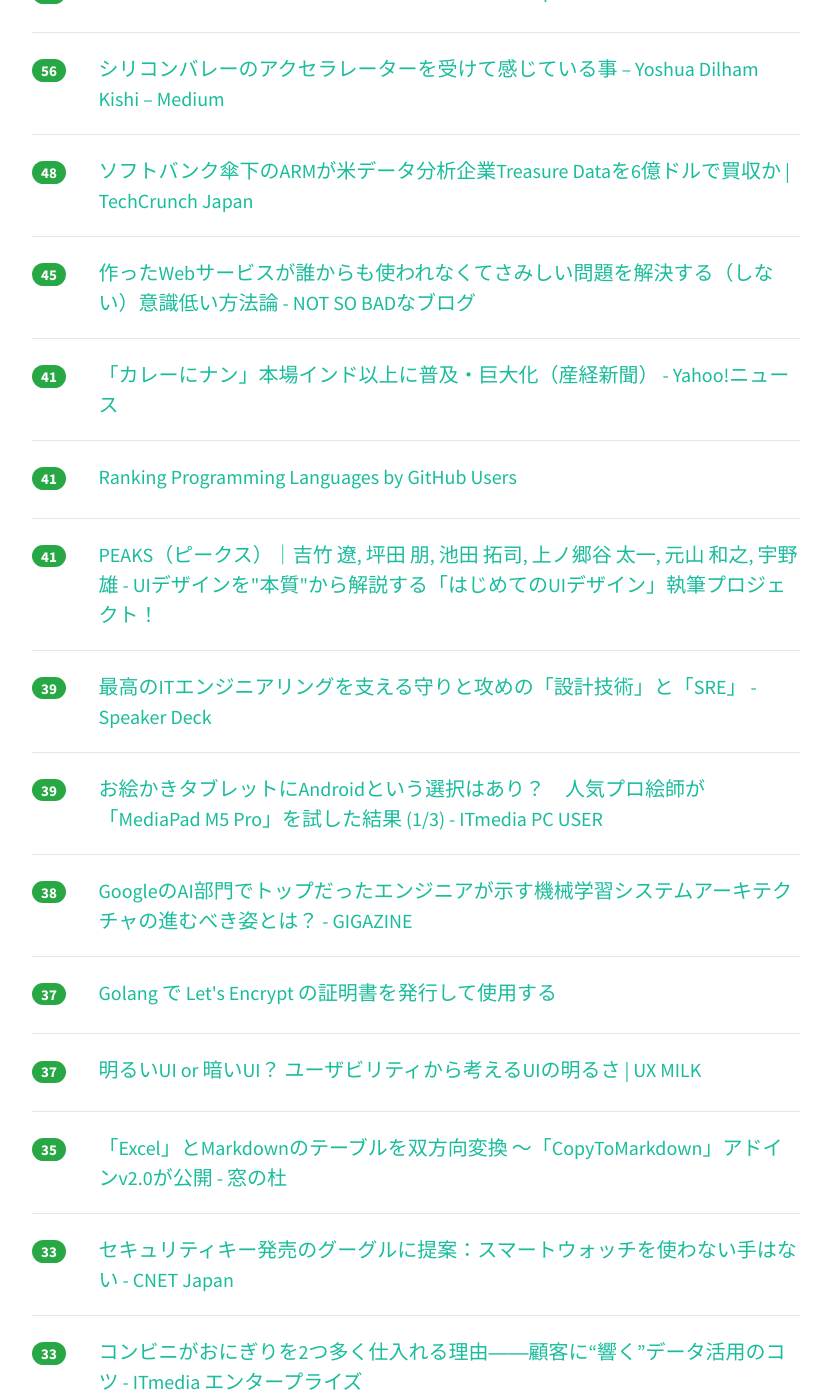
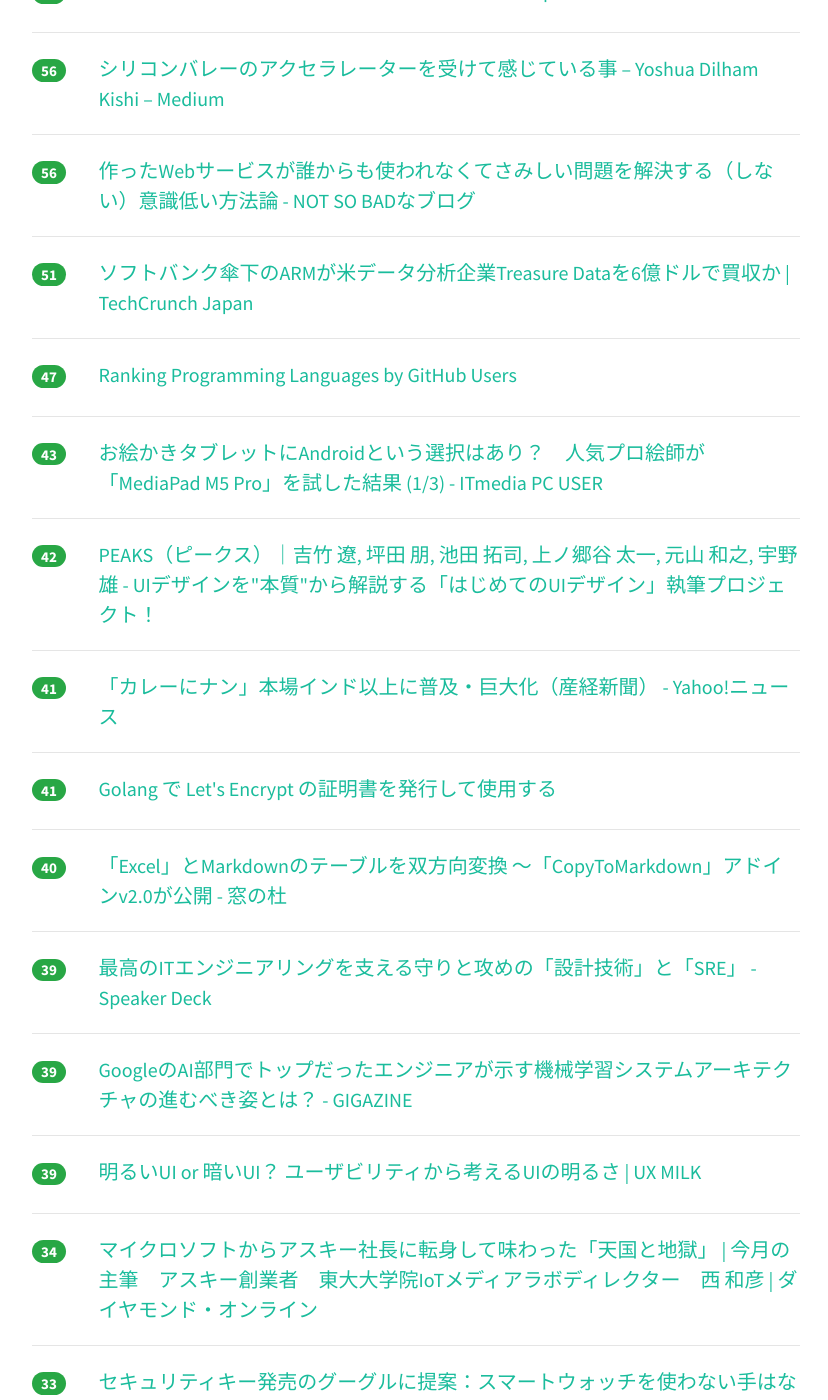
Before and after one commit to yatta47/hatena-matome-site, a Jekyll site: the page built from _posts/2018-07-30-hatena.md, in a window 1280 px wide and 1400 px high, scrolled down 1498 px. Shown: the whole window, without its empty margins (224-1052 px from the left). Built offline with Jekyll 4.4.1, drawn with Linux system fonts in a browser that asks for light colours; nearby versions of some CDN libraries; some of the changed text lies outside the part shown.

Commit message:
Updated 2018-07-30

```diff
--- a/_posts/2018-07-30-hatena.md
+++ b/_posts/2018-07-30-hatena.md
@@ -1,58 +1,58 @@
 ---
 layout: post
 title:  "2018-07-30 はてぶIT"
-date:   2018-07-30 20:01:38
+date:   2018-07-30 21:01:31
 tags: [it-hotentry]
 ---
-67 件のデータあり
+70 件のデータあり
 
 <hr><div class="row">
-<div class="col-1"><span class="badge badge-pill badge-success h2">625</span></div>
+<div class="col-1"><span class="badge badge-pill badge-success h2">647</span></div>
 <div class="col-11"><a href='http://waenavi.hatenablog.jp/entry/20180729/1532867725' target='_blank'>【ExcelとCSV】本気で理解したい初心者のためのCSV勉強会資料 - わえなび ワード＆エクセル問題集</a></div>
 </div>
 <hr>
 <div class="row">
-<div class="col-1"><span class="badge badge-pill badge-success h2">290</span></div>
+<div class="col-1"><span class="badge badge-pill badge-success h2">328</span></div>
 <div class="col-11"><a href='https://yandod.github.io/blog/2018/07/29/highschool-programming-textbook/' target='_blank'>高校で使われているプログラミングの教科書を全部購入して比較 (情報の科学) - Yusuke Ando a.k.a yando</a></div>
 </div>
 <hr>
 <div class="row">
-<div class="col-1"><span class="badge badge-pill badge-success h2">236</span></div>
+<div class="col-1"><span class="badge badge-pill badge-success h2">248</span></div>
 <div class="col-11"><a href='https://pc.watch.impress.co.jp/docs/column/yajiuma-mini-review/1135249.html' target='_blank'>【やじうまミニレビュー】PCや家電の物理スイッチをスマートフォンから操作できるIoTデバイス「Switch Bot」 - PC Watch</a></div>
 </div>
 <hr>
 <div class="row">
-<div class="col-1"><span class="badge badge-pill badge-success h2">216</span></div>
+<div class="col-1"><span class="badge badge-pill badge-success h2">244</span></div>
 <div class="col-11"><a href='https://gigazine.net/news/20180730-site-reliability-engineering/' target='_blank'>Googleによるシステム開発・維持管理ノウハウをまとめた本が無料公開中 - GIGAZINE</a></div>
 </div>
 <hr>
 <div class="row">
-<div class="col-1"><span class="badge badge-pill badge-success h2">197</span></div>
+<div class="col-1"><span class="badge badge-pill badge-success h2">201</span></div>
 <div class="col-11"><a href='https://note.mu/llminatoll/n/nfd4ea73d58a1' target='_blank'>【たった1時間半でできる】YouTube動画でDocker Laravel開発環境ハンズオン #YYPHP｜湊川あい@わかばちゃんと学ぶ本 発売中｜note</a></div>
 </div>
 <hr>
 <div class="row">
-<div class="col-1"><span class="badge badge-pill badge-success h2">142</span></div>
+<div class="col-1"><span class="badge badge-pill badge-success h2">167</span></div>
 <div class="col-11"><a href='https://qiita.com/aimof/items/d68bdb347283ee2dbccf' target='_blank'>スピード感重視なのでテストは書かない。テストはなぜ開発を遅くするか</a></div>
 </div>
 <hr>
 <div class="row">
-<div class="col-1"><span class="badge badge-pill badge-success h2">121</span></div>
+<div class="col-1"><span class="badge badge-pill badge-success h2">162</span></div>
+<div class="col-11"><a href='https://togetter.com/li/1251697' target='_blank'>最近、Googleで複数のキーワードを使って検索すると『勝手に打ち消し線を引いて取捨選択した結果』を返すから不便「すごい検索精度落ちてる」 - Togetter</a></div>
+</div>
+<hr>
+<div class="row">
+<div class="col-1"><span class="badge badge-pill badge-success h2">123</span></div>
 <div class="col-11"><a href='https://tike.hatenablog.com/entry/2018/07/29/213255' target='_blank'>SEOポイズニングの手法を使用した偽ECサイトについて - tike blog</a></div>
 </div>
 <hr>
 <div class="row">
-<div class="col-1"><span class="badge badge-pill badge-success h2">118</span></div>
-<div class="col-11"><a href='https://togetter.com/li/1251697' target='_blank'>最近、Googleで複数のキーワードを使って検索すると『勝手に打ち消し線を引いて取捨選択した結果』を返すから不便「すごい検索精度落ちてる」 - Togetter</a></div>
-</div>
-<hr>
-<div class="row">
-<div class="col-1"><span class="badge badge-pill badge-success h2">114</span></div>
+<div class="col-1"><span class="badge badge-pill badge-success h2">122</span></div>
 <div class="col-11"><a href='http://www.atmarkit.co.jp/ait/articles/1807/30/news008.html' target='_blank'>ひよこ大佐、私もTwitterで転職できますか？ (1/4)：教えて！　キラキラお兄さん - ＠IT</a></div>
 </div>
 <hr>
 <div class="row">
-<div class="col-1"><span class="badge badge-pill badge-success h2">68</span></div>
+<div class="col-1"><span class="badge badge-pill badge-success h2">73</span></div>
 <div class="col-11"><a href='https://k0kubun.hatenablog.com/entry/mjit-compaction' target='_blank'>RubyのJITに生成コードのメモリ局所性対策を入れた話 - k0kubun's blog</a></div>
 </div>
 <hr>
@@ -62,7 +62,7 @@ tags: [it-hotentry]
 </div>
 <hr>
 <div class="row">
-<div class="col-1"><span class="badge badge-pill badge-success h2">60</span></div>
+<div class="col-1"><span class="badge badge-pill badge-success h2">61</span></div>
 <div class="col-11"><a href='https://japan.cnet.com/article/35123200/' target='_blank'>Twitter株も急落--ユーザー数100万人減少 - CNET Japan</a></div>
 </div>
 <hr>
@@ -72,13 +72,28 @@ tags: [it-hotentry]
 </div>
 <hr>
 <div class="row">
-<div class="col-1"><span class="badge badge-pill badge-success h2">48</span></div>
+<div class="col-1"><span class="badge badge-pill badge-success h2">56</span></div>
+<div class="col-11"><a href='https://blog.notsobad.jp/entry/2018/07/30/110000' target='_blank'>作ったWebサービスが誰からも使われなくてさみしい問題を解決する（しない）意識低い方法論 - NOT SO BADなブログ</a></div>
+</div>
+<hr>
+<div class="row">
+<div class="col-1"><span class="badge badge-pill badge-success h2">51</span></div>
 <div class="col-11"><a href='https://jp.techcrunch.com/2018/07/30/arm/' target='_blank'>ソフトバンク傘下のARMが米データ分析企業Treasure Dataを6億ドルで買収か | TechCrunch Japan</a></div>
 </div>
 <hr>
 <div class="row">
-<div class="col-1"><span class="badge badge-pill badge-success h2">45</span></div>
-<div class="col-11"><a href='https://blog.notsobad.jp/entry/2018/07/30/110000' target='_blank'>作ったWebサービスが誰からも使われなくてさみしい問題を解決する（しない）意識低い方法論 - NOT SO BADなブログ</a></div>
+<div class="col-1"><span class="badge badge-pill badge-success h2">47</span></div>
+<div class="col-11"><a href='https://www.benfrederickson.com/ranking-programming-languages-by-github-users/' target='_blank'>Ranking Programming Languages by GitHub Users</a></div>
+</div>
+<hr>
+<div class="row">
+<div class="col-1"><span class="badge badge-pill badge-success h2">43</span></div>
+<div class="col-11"><a href='http://www.itmedia.co.jp/pcuser/articles/1807/30/news043.html' target='_blank'>お絵かきタブレットにAndroidという選択はあり？　人気プロ絵師が「MediaPad M5 Pro」を試した結果 (1/3) - ITmedia PC USER</a></div>
+</div>
+<hr>
+<div class="row">
+<div class="col-1"><span class="badge badge-pill badge-success h2">42</span></div>
+<div class="col-11"><a href='https://peaks.cc/ui_design' target='_blank'>PEAKS（ピークス）｜吉竹 遼, 坪田 朋, 池田 拓司, 上ノ郷谷 太一, 元山 和之, 宇野 雄 - UIデザインを&quot;本質&quot;から解説する「はじめてのUIデザイン」執筆プロジェクト！</a></div>
 </div>
 <hr>
 <div class="row">
@@ -88,12 +103,12 @@ tags: [it-hotentry]
 <hr>
 <div class="row">
 <div class="col-1"><span class="badge badge-pill badge-success h2">41</span></div>
-<div class="col-11"><a href='https://www.benfrederickson.com/ranking-programming-languages-by-github-users/' target='_blank'>Ranking Programming Languages by GitHub Users</a></div>
+<div class="col-11"><a href='https://qiita.com/kjm/items/292f6f262891c60fcaa2' target='_blank'>Golang で Let's Encrypt の証明書を発行して使用する</a></div>
 </div>
 <hr>
 <div class="row">
-<div class="col-1"><span class="badge badge-pill badge-success h2">41</span></div>
-<div class="col-11"><a href='https://peaks.cc/ui_design' target='_blank'>PEAKS（ピークス）｜吉竹 遼, 坪田 朋, 池田 拓司, 上ノ郷谷 太一, 元山 和之, 宇野 雄 - UIデザインを&quot;本質&quot;から解説する「はじめてのUIデザイン」執筆プロジェクト！</a></div>
+<div class="col-1"><span class="badge badge-pill badge-success h2">40</span></div>
+<div class="col-11"><a href='https://forest.watch.impress.co.jp/docs/news/1135371.html' target='_blank'>「Excel」とMarkdownのテーブルを双方向変換 ～「CopyToMarkdown」アドインv2.0が公開 - 窓の杜</a></div>
 </div>
 <hr>
 <div class="row">
@@ -103,27 +118,17 @@ tags: [it-hotentry]
 <hr>
 <div class="row">
 <div class="col-1"><span class="badge badge-pill badge-success h2">39</span></div>
-<div class="col-11"><a href='http://www.itmedia.co.jp/pcuser/articles/1807/30/news043.html' target='_blank'>お絵かきタブレットにAndroidという選択はあり？　人気プロ絵師が「MediaPad M5 Pro」を試した結果 (1/3) - ITmedia PC USER</a></div>
-</div>
-<hr>
-<div class="row">
-<div class="col-1"><span class="badge badge-pill badge-success h2">38</span></div>
 <div class="col-11"><a href='https://gigazine.net/news/20180730-ml-system-architecture-blueprint/' target='_blank'>GoogleのAI部門でトップだったエンジニアが示す機械学習システムアーキテクチャの進むべき姿とは？ - GIGAZINE</a></div>
 </div>
 <hr>
 <div class="row">
-<div class="col-1"><span class="badge badge-pill badge-success h2">37</span></div>
-<div class="col-11"><a href='https://qiita.com/kjm/items/292f6f262891c60fcaa2' target='_blank'>Golang で Let's Encrypt の証明書を発行して使用する</a></div>
-</div>
-<hr>
-<div class="row">
-<div class="col-1"><span class="badge badge-pill badge-success h2">37</span></div>
+<div class="col-1"><span class="badge badge-pill badge-success h2">39</span></div>
 <div class="col-11"><a href='https://uxmilk.jp/73874' target='_blank'>明るいUI or 暗いUI？ ユーザビリティから考えるUIの明るさ | UX MILK</a></div>
 </div>
 <hr>
 <div class="row">
-<div class="col-1"><span class="badge badge-pill badge-success h2">35</span></div>
-<div class="col-11"><a href='https://forest.watch.impress.co.jp/docs/news/1135371.html' target='_blank'>「Excel」とMarkdownのテーブルを双方向変換 ～「CopyToMarkdown」アドインv2.0が公開 - 窓の杜</a></div>
+<div class="col-1"><span class="badge badge-pill badge-success h2">34</span></div>
+<div class="col-11"><a href='https://diamond.jp/articles/-/175882' target='_blank'>マイクロソフトからアスキー社長に転身して味わった「天国と地獄」 | 今月の主筆　アスキー創業者　東大大学院IoTメディアラボディレクター　西 和彦 | ダイヤモンド・オンライン</a></div>
 </div>
 <hr>
 <div class="row">
@@ -133,27 +138,32 @@ tags: [it-hotentry]
 <hr>
 <div class="row">
 <div class="col-1"><span class="badge badge-pill badge-success h2">33</span></div>
+<div class="col-11"><a href='https://www.m3tech.blog/entry/2018/07/30/111202' target='_blank'>胸部X線画像のAI診断エンジンを作ってみる - エムスリーテックブログ</a></div>
+</div>
+<hr>
+<div class="row">
+<div class="col-1"><span class="badge badge-pill badge-success h2">33</span></div>
 <div class="col-11"><a href='http://www.itmedia.co.jp/enterprise/articles/1807/29/news005.html' target='_blank'>コンビニがおにぎりを2つ多く仕入れる理由――顧客に“響く”データ活用のコツ - ITmedia エンタープライズ</a></div>
 </div>
 <hr>
 <div class="row">
-<div class="col-1"><span class="badge badge-pill badge-success h2">30</span></div>
-<div class="col-11"><a href='https://www.m3tech.blog/entry/2018/07/30/111202' target='_blank'>胸部X線画像のAI診断エンジンを作ってみる - エムスリーテックブログ</a></div>
+<div class="col-1"><span class="badge badge-pill badge-success h2">31</span></div>
+<div class="col-11"><a href='https://headlines.yahoo.co.jp/hl?a=20180729-00050105-yom-pol' target='_blank'>スマホにマイナンバーカード機能搭載…法改正へ（読売新聞） - Yahoo!ニュース</a></div>
 </div>
 <hr>
 <div class="row">
 <div class="col-1"><span class="badge badge-pill badge-success h2">30</span></div>
-<div class="col-11"><a href='https://diamond.jp/articles/-/175882' target='_blank'>マイクロソフトからアスキー社長に転身して味わった「天国と地獄」 | 今月の主筆　アスキー創業者　東大大学院IoTメディアラボディレクター　西 和彦 | ダイヤモンド・オンライン</a></div>
+<div class="col-11"><a href='https://japan.cnet.com/article/35123107/' target='_blank'>サイト多言語化ツール「WOVN.io」がスマホアプリに対応--30カ国に翻訳 - CNET Japan</a></div>
 </div>
 <hr>
 <div class="row">
 <div class="col-1"><span class="badge badge-pill badge-success h2">29</span></div>
-<div class="col-11"><a href='https://japan.cnet.com/article/35123107/' target='_blank'>サイト多言語化ツール「WOVN.io」がスマホアプリに対応--30カ国に翻訳 - CNET Japan</a></div>
+<div class="col-11"><a href='https://forest.watch.impress.co.jp/docs/serial/exceltips/1134598.html' target='_blank'>【Excel】“✓”で回答するフォームを作りたい！エクセルでチェックボックスを挿入するテクニック - いまさら聞けないExcelの使い方講座 - 窓の杜</a></div>
 </div>
 <hr>
 <div class="row">
-<div class="col-1"><span class="badge badge-pill badge-success h2">28</span></div>
-<div class="col-11"><a href='https://forest.watch.impress.co.jp/docs/serial/exceltips/1134598.html' target='_blank'>【Excel】“✓”で回答するフォームを作りたい！エクセルでチェックボックスを挿入するテクニック - いまさら聞けないExcelの使い方講座 - 窓の杜</a></div>
+<div class="col-1"><span class="badge badge-pill badge-success h2">29</span></div>
+<div class="col-11"><a href='https://medium.com/google-cloud-jp/fd211a8a4ded' target='_blank'>BigQuery MLの線形回帰で電力需要予測やってみた – google-cloud-jp – Medium</a></div>
 </div>
 <hr>
 <div class="row">
@@ -168,22 +178,22 @@ tags: [it-hotentry]
 <hr>
 <div class="row">
 <div class="col-1"><span class="badge badge-pill badge-success h2">27</span></div>
+<div class="col-11"><a href='https://tech.speee.jp/entry/2018/07/30/110000' target='_blank'>Speeeで広告システム作ってるエンジニアが日々やっていること - Speee DEVELOPER BLOG</a></div>
+</div>
+<hr>
+<div class="row">
+<div class="col-1"><span class="badge badge-pill badge-success h2">27</span></div>
 <div class="col-11"><a href='https://anond.hatelabo.jp/20180728230300' target='_blank'>三大技術文書翻訳初心者の間違い</a></div>
 </div>
 <hr>
 <div class="row">
-<div class="col-1"><span class="badge badge-pill badge-success h2">25</span></div>
-<div class="col-11"><a href='https://tech.speee.jp/entry/2018/07/30/110000' target='_blank'>Speeeで広告システム作ってるエンジニアが日々やっていること - Speee DEVELOPER BLOG</a></div>
+<div class="col-1"><span class="badge badge-pill badge-success h2">26</span></div>
+<div class="col-11"><a href='http://www.itmedia.co.jp/enterprise/articles/1807/30/news005.html' target='_blank'>最初の自動化で「大失敗」して得た気付き――SREはトライ＆エラーが全てである (1/3) - ITmedia エンタープライズ</a></div>
 </div>
 <hr>
 <div class="row">
-<div class="col-1"><span class="badge badge-pill badge-success h2">25</span></div>
-<div class="col-11"><a href='https://headlines.yahoo.co.jp/hl?a=20180729-00050105-yom-pol' target='_blank'>スマホにマイナンバーカード機能搭載…法改正へ（読売新聞） - Yahoo!ニュース</a></div>
-</div>
-<hr>
-<div class="row">
-<div class="col-1"><span class="badge badge-pill badge-success h2">25</span></div>
-<div class="col-11"><a href='https://medium.com/google-cloud-jp/fd211a8a4ded' target='_blank'>BigQuery MLの線形回帰で電力需要予測やってみた – google-cloud-jp – Medium</a></div>
+<div class="col-1"><span class="badge badge-pill badge-success h2">24</span></div>
+<div class="col-11"><a href='http://www.itmedia.co.jp/enterprise/articles/1807/30/news062.html' target='_blank'>今度は「NetSpectre」の脆弱性、Spectreより広範な影響の恐れ - ITmedia エンタープライズ</a></div>
 </div>
 <hr>
 <div class="row">
@@ -194,16 +204,6 @@ tags: [it-hotentry]
 <div class="row">
 <div class="col-1"><span class="badge badge-pill badge-success h2">23</span></div>
 <div class="col-11"><a href='https://news.mynavi.jp/article/20180726-669530/' target='_blank'>Microsoft、Visual Studio CodeにPython向けAIアシスト機能追加 | マイナビニュース</a></div>
-</div>
-<hr>
-<div class="row">
-<div class="col-1"><span class="badge badge-pill badge-success h2">23</span></div>
-<div class="col-11"><a href='http://www.itmedia.co.jp/enterprise/articles/1807/30/news062.html' target='_blank'>今度は「NetSpectre」の脆弱性、Spectreより広範な影響の恐れ - ITmedia エンタープライズ</a></div>
-</div>
-<hr>
-<div class="row">
-<div class="col-1"><span class="badge badge-pill badge-success h2">23</span></div>
-<div class="col-11"><a href='http://www.itmedia.co.jp/enterprise/articles/1807/30/news005.html' target='_blank'>最初の自動化で「大失敗」して得た気付き――SREはトライ＆エラーが全てである (1/3) - ITmedia エンタープライズ</a></div>
 </div>
 <hr>
 <div class="row">
@@ -222,13 +222,18 @@ tags: [it-hotentry]
 </div>
 <hr>
 <div class="row">
-<div class="col-1"><span class="badge badge-pill badge-success h2">19</span></div>
+<div class="col-1"><span class="badge badge-pill badge-success h2">20</span></div>
 <div class="col-11"><a href='https://akiba-pc.watch.impress.co.jp/docs/sp/1134826.html' target='_blank'>「モバイル液晶」今から始めてみませんか？「持ち運べる」たったそれだけで、広がる可能性 - AKIBA PC Hotline!</a></div>
 </div>
 <hr>
 <div class="row">
+<div class="col-1"><span class="badge badge-pill badge-success h2">20</span></div>
+<div class="col-11"><a href='https://japan.zdnet.com/article/35123203/' target='_blank'>2020年に迫る「Windows 7」サービス終了--移行はDaaSアプローチが鍵に - ZDNet Japan</a></div>
+</div>
+<hr>
+<div class="row">
 <div class="col-1"><span class="badge badge-pill badge-success h2">19</span></div>
-<div class="col-11"><a href='https://japan.zdnet.com/article/35123203/' target='_blank'>2020年に迫る「Windows 7」サービス終了--移行はDaaSアプローチが鍵に - ZDNet Japan</a></div>
+<div class="col-11"><a href='https://japan.cnet.com/article/35123257/' target='_blank'>楽天とぐるなび、資本業務提携を締結--会員のIDやポイントプログラムの連携強化へ - CNET Japan</a></div>
 </div>
 <hr>
 <div class="row">
@@ -248,11 +253,6 @@ tags: [it-hotentry]
 <hr>
 <div class="row">
 <div class="col-1"><span class="badge badge-pill badge-success h2">17</span></div>
-<div class="col-11"><a href='https://japan.cnet.com/article/35123257/' target='_blank'>楽天とぐるなび、資本業務提携を締結--会員のIDやポイントプログラムの連携強化へ - CNET Japan</a></div>
-</div>
-<hr>
-<div class="row">
-<div class="col-1"><span class="badge badge-pill badge-success h2">16</span></div>
 <div class="col-11"><a href='https://news.mynavi.jp/article/dont_run_on_linux-2/' target='_blank'>実行してはいけないLinuxコマンド(2) Ubuntu Desktopで『rm -rf /』を実行 | マイナビニュース</a></div>
 </div>
 <hr>
@@ -262,13 +262,33 @@ tags: [it-hotentry]
 </div>
 <hr>
 <div class="row">
+<div class="col-1"><span class="badge badge-pill badge-success h2">15</span></div>
+<div class="col-11"><a href='http://ch.nicovideo.jp/kawango/blomaga/ar1638568' target='_blank'>人間と将来のAIにおけるプライドの置き場所の話:川上量生 公式ブログ - ブロマガ</a></div>
+</div>
+<hr>
+<div class="row">
+<div class="col-1"><span class="badge badge-pill badge-success h2">15</span></div>
+<div class="col-11"><a href='https://qiita.com/hisawa/items/24204ec8737b87f99b1e' target='_blank'>fzfを使用してgit grepを行う</a></div>
+</div>
+<hr>
+<div class="row">
 <div class="col-1"><span class="badge badge-pill badge-success h2">14</span></div>
 <div class="col-11"><a href='http://catindog.hatenablog.com/entry/2018/07/29/172210' target='_blank'>テーブルデータに対して、DenosingAutoEncoderで精度向上 - にほんごのれんしゅう</a></div>
 </div>
 <hr>
 <div class="row">
+<div class="col-1"><span class="badge badge-pill badge-success h2">14</span></div>
+<div class="col-11"><a href='https://digiday.jp/agencies/shoptalk2018_shoptalk2018_whitepaper_promotion/' target='_blank'>エンジニアという「特殊能力者」、今後どう扱うべきか？：全産業で問われる難しい問題 | DIGIDAY［日本版］</a></div>
+</div>
+<hr>
+<div class="row">
 <div class="col-1"><span class="badge badge-pill badge-success h2">13</span></div>
 <div class="col-11"><a href='https://japan.cnet.com/article/35123234/' target='_blank'>Bluetoothに盗聴やデータ改ざんを許す実装上の脆弱性--対策はアップデート適用 - CNET Japan</a></div>
+</div>
+<hr>
+<div class="row">
+<div class="col-1"><span class="badge badge-pill badge-success h2">13</span></div>
+<div class="col-11"><a href='https://qiita.com/m_mitsuhide/items/f16d988ec491b7800ace' target='_blank'>f16d988ec491b7800ace</a></div>
 </div>
 <hr>
 <div class="row">
@@ -289,11 +309,6 @@ tags: [it-hotentry]
 <div class="row">
 <div class="col-1"><span class="badge badge-pill badge-success h2">12</span></div>
 <div class="col-11"><a href='https://japanese.engadget.com/2018/07/27/amazon-28/' target='_blank'>Amazonの顔認識システム、米議員28名を犯罪者として「検出」。人種によって認識にバラつき - Engadget 日本版</a></div>
-</div>
-<hr>
-<div class="row">
-<div class="col-1"><span class="badge badge-pill badge-success h2">12</span></div>
-<div class="col-11"><a href='https://qiita.com/hisawa/items/24204ec8737b87f99b1e' target='_blank'>fzfを使用してgit grepを行う</a></div>
 </div>
 <hr>
 <div class="row">
@@ -322,7 +337,7 @@ tags: [it-hotentry]
 </div>
 <hr>
 <div class="row">
-<div class="col-1"><span class="badge badge-pill badge-success h2">9</span></div>
+<div class="col-1"><span class="badge badge-pill badge-success h2">10</span></div>
 <div class="col-11"><a href='http://diamond.jp/articles/-/175882' target='_blank'>マイクロソフトからアスキー社長に転身して味わった「天国と地獄」 | 今月の主筆　アスキー創業者　東大大学院IoTメディアラボディレクター　西 和彦 | ダイヤモンド・オンライン</a></div>
 </div>
 <hr>
@@ -333,11 +348,11 @@ tags: [it-hotentry]
 <hr>
 <div class="row">
 <div class="col-1"><span class="badge badge-pill badge-success h2">7</span></div>
-<div class="col-11"><a href='https://qiita.com/m_mitsuhide/items/f16d988ec491b7800ace' target='_blank'>f16d988ec491b7800ace</a></div>
+<div class="col-11"><a href='https://japan.cnet.com/article/35123261/' target='_blank'>メドピア、医師専用コミュニティ「MedPeer」に論文検索・共有サービス「JOURNAL」 - CNET Japan</a></div>
 </div>
 <hr>
 <div class="row">
 <div class="col-1"><span class="badge badge-pill badge-success h2">3</span></div>
-<div class="col-11"><a href='http://ch.nicovideo.jp/kawango/blomaga/ar1638568' target='_blank'>人間と将来のAIにおけるプライドの置き場所の話:川上量生 公式ブログ - ブロマガ</a></div>
+<div class="col-11"><a href='https://webtan.impress.co.jp/u/2018/07/30/30083' target='_blank'>今、最もWebサイト運営に貢献できる指標、Webパフォーマンス(表示速度) | Web担当者Forum</a></div>
 </div>
 <hr>
```
